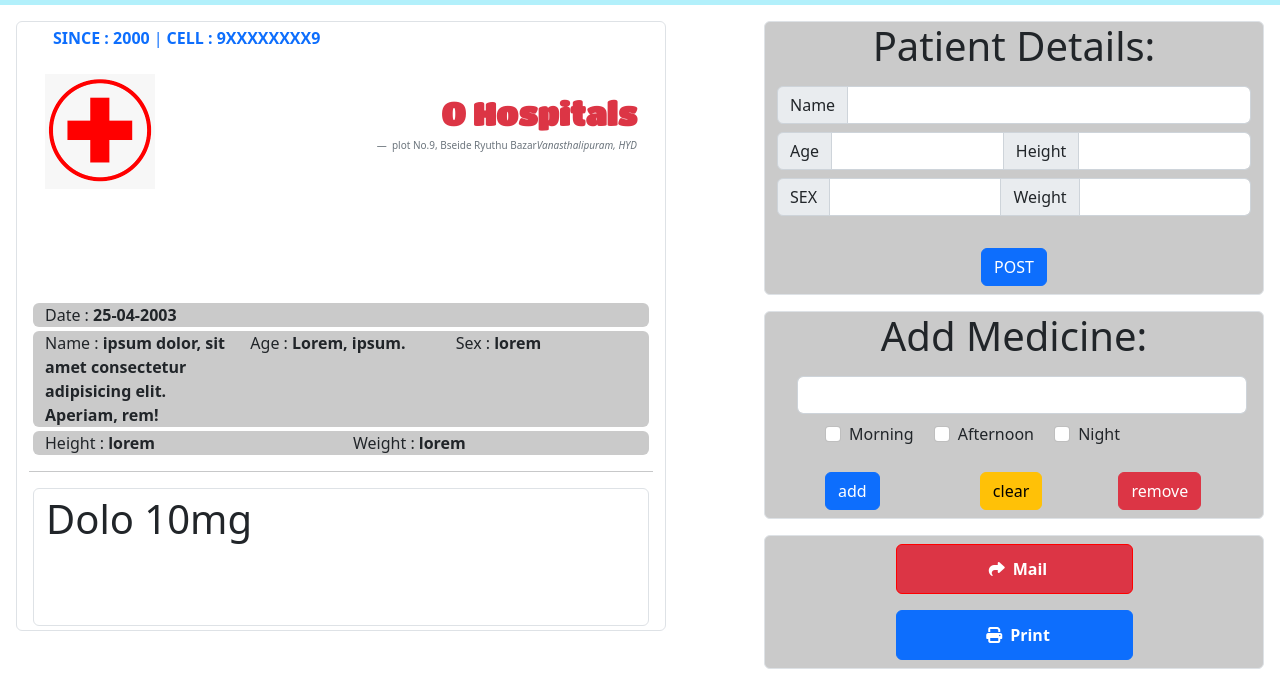
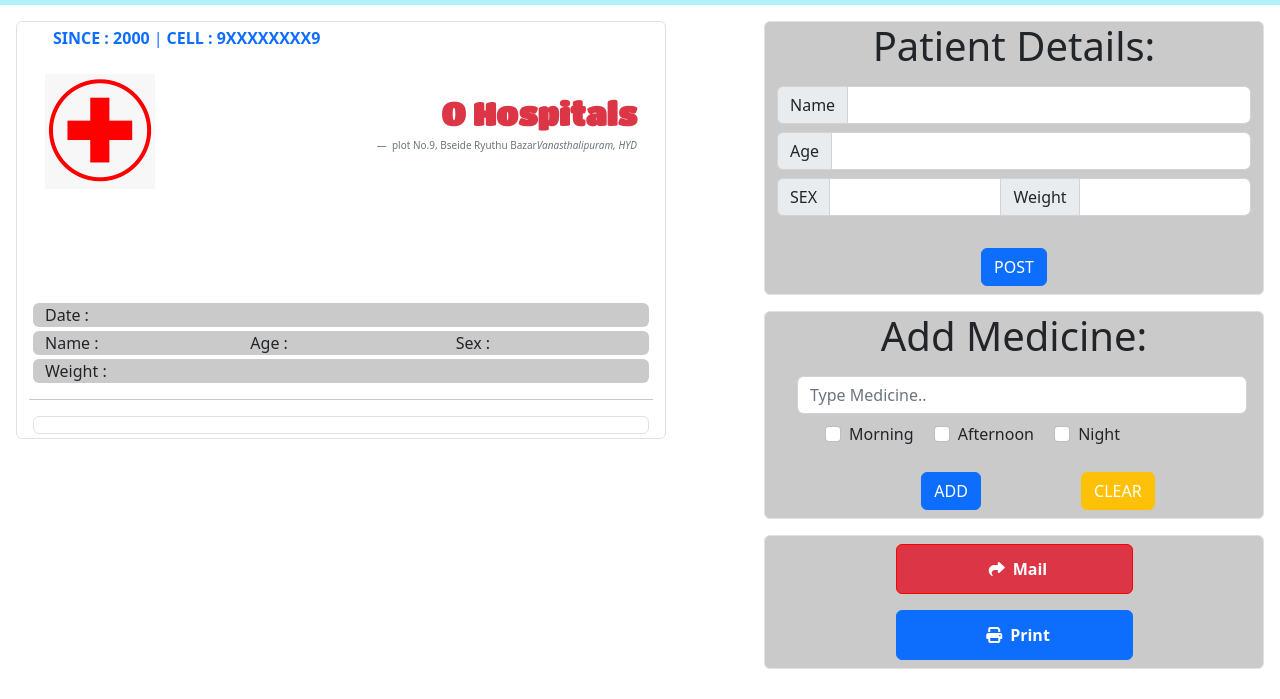
Before and after one commit to Ramini2504/EasyPrescribe, a plain HTML site: page index.html in a window 1280 px wide. Shown: the part 101-800 px from the top of the page. Drawn offline with nearby package versions, Linux system fonts and the light colour scheme.

Commit message:
totally completed

```diff
--- a/index.html
+++ b/index.html
@@ -49,22 +49,22 @@
                               </figure>
                         </div>
                     </div>
-                    <div class="row mx-1 text-dark rounded  w-70" style="background-color :rgb(202, 202, 202)"><div class="col">Date : <strong id="CuDate">25-04-2003</strong></div></div>
+                    <div class="row mx-1 text-dark rounded  w-70" style="background-color :rgb(202, 202, 202)"><div class="col">Date : <strong id="CuDate"></strong></div></div>
                     <div class="row my-1 mx-1 text-dark rounded" style="background-color :rgb(202, 202, 202)">
-                        <div class="col">Name : <strong id="tempName">ipsum dolor, sit amet consectetur adipisicing elit. Aperiam, rem!</strong></div>
-                        <div class="col">Age : <strong  id="tempAge">Lorem, ipsum.</strong></div>
-                        <div class="col">Sex : <strong id="tempSex">lorem</strong></div>
+                        <div class="col">Name : <strong id="tempName"></strong></div>
+                        <div class="col">Age : <strong  id="tempAge"></strong></div>
+                        <div class="col">Sex : <strong id="tempSex"></strong></div>
                     </div>
                     <div class="row mb-2 mx-1 text-dark rounded" style="background-color :rgb(202, 202, 202)">
-                        <div class="col">Height : <strong id="tempHeight">lorem</strong></div>
-                        <div class="col">Weight : <strong  id="tempWeight">lorem</strong></div>
+                        <div class="col">Weight : <strong  id="tempWeight"></strong></div>
                     </div>
                 </div>
                 <hr>
                 <div class="row border mx-1 mb-1 rounded" id="newMedic">
-                    <div class="text-dark fs-1 font-weight-bold" id="medicine">
-                        Dolo 10mg<br>
-                        <i class="ms-2 me-4" id="1"></i><i class="mx-4" id="2"></i><i class="mx-4" id="3"></i>
+                    <div class="text-dark fs-1 font-weight-bold">
+                        <div class="col" id="newNode">
+
+                        </div>
                     </div>
                     <div id="temp">
                         <p></p>
@@ -82,8 +82,6 @@
                 <div class="input-group my-2 w-70">
                     <span class="input-group-text text-dark">Age</span>
                     <input type="text" class="form-control" id="inputAge">
-                    <span class="input-group-text text-dark">Height</span>
-                    <input type="text" class="form-control" id="inputHeight">
                 </div>
                 <div class="input-group my-2 w-70">
                     <span class="input-group-text text-dark">SEX</span>
@@ -97,14 +95,16 @@
                     </button>
                 </div>
             </div>
-            <div class="container my-3 me-3 border rounded w-70" style="background-color: rgb(202, 202, 202); width: 500px;">
+            <div class="container my-3 me-3 border rounded w-70" style="background-color: rgb(202, 202, 202); width: 500px;" id="newMedic">
                 <p class="display-6 text-center bolder">Add Medicine:</p>
+                <div class="font-weight-bold" id="newNode">
                     <div class="container-fluid m-2">
-                    <form class="d-flex">
-                        <input class="form-control" type="text" id="inputMedic">
+                        <form class="d-flex" id="form">
+                            <input class="form-control" type="text" id="inputMedic" placeholder="Type Medicine..">
                         </form>
                     </div>
                     <div class="ms-5">
+                        <form id="form1">
                             <div class="form-check form-check-inline">
                             <input class="form-check-input" type="checkbox" id="inlineCheckbox1" value="Morning">
                             <label class="form-check-label" for="inlineCheckbox1">Morning</label>
@@ -117,10 +117,13 @@
                             <input class="form-check-input" type="checkbox" id="inlineCheckbox3" value="Night">
                             <label class="form-check-label" for="inlineCheckbox3">Night</label>
                           </div>
+                        </form>
+                          <div class="text-center">
+                            <button class="btn btn-primary mx-5 mt-4 mb-2" onclick="add()">ADD</button>
+                            <button class="btn btn-warning mx-5 mt-4 mb-2" style="color:white;" onclick="cls()">CLEAR</button>
                           </div>
-                <button class="btn btn-primary mx-5 mt-4 mb-2" onclick="add()">add</button>
-                <button class="btn btn-warning mx-5 mt-4 mb-2">clear</button>
-                <button class="btn btn-danger mx-4 mt-4 mb-2">remove</button>
+                    </div>
+                </div>
             </div>
             <div class="container my-3 me-3 border rounded w-70 text-center" style="background-color: rgb(202, 202, 202); width: 500px;">
                 <button class="btn btn-danger ml-3 my-2 w-50" style="height:50px; border-color: red;"><i class="fa-solid fa-share mx-2"></i><strong>Mail</strong></button>
@@ -129,80 +132,83 @@
         </div>
     </div>
     <script>
+        var a = 0;
         function post() {
             let nameFeild = document.getElementById('inputName').value
             let ageFeild = document.getElementById('inputAge').value
             let sexFeild = document.getElementById('inputSex').value
-            let heightFeild = document.getElementById('inputHeight').value
             let weightFeild = document.getElementById('inputWeight').value
 
             let nameT = document.getElementById('tempName')
             let ageT = document.getElementById('tempAge')
             let sexT = document.getElementById('tempSex')
-            let heightT = document.getElementById('tempHeight')
             let weightT = document.getElementById('tempWeight')
             let dateT = document.getElementById('CuDate')
 
-            const d = new Date()
+            var dateObj = new Date();
+            var month = dateObj.getUTCMonth() + 1; //months from 1-12
+            var day = dateObj.getUTCDate();
+            var year = dateObj.getUTCFullYear();
+            var time = dateObj.getTime();
+            var hrs = dateObj.getHours();
+            var mins = dateObj.getMinutes();
+            var sec = dateObj.getSeconds();
+            const d = day+"-"+month+"-"+year+"(Time - "+hrs+":"+mins+":"+sec+")"
             dateT.innerHTML = d
             nameT.innerHTML = nameFeild
             ageT.innerHTML = ageFeild
             sexT.innerHTML = sexFeild
             weightT.innerHTML = weightFeild
-            heightT.innerHtml = heightFeild
 
         }
         function add() {
-            let Medic = document.getElementById('inputMedic').value.toUpperCase()
-            let Medicine = document.getElementById('Medicine')
-            Medicine.innerHTML = Medic;
-            let newNode = document.createElement("div");
-            newNode.classList.add("text-dark");
-            newNode.classList.add("fs-1");
-            newNode.classList.add("font-weight-bold");
-            let addMedic = document.getElementById("newMedic");
-            let p = document.getElementById("temp");
-
-            addMedic.insertBefore(newNode, p);
-
-            let value1 = document.getElementById("inlineCheckbox1").value
-            let value2 = document.getElementById("inlineCheckbox2").value
-            let value3 = document.getElementById("inlineCheckbox3").value
+            let Medic = document.getElementById("inputMedic").value
             let check1 = document.getElementById("inlineCheckbox1")
             let check2 = document.getElementById("inlineCheckbox2")
             let check3 = document.getElementById("inlineCheckbox3")
-            let i1 = document.getElementById("1").value
-            let i2 = document.getElementById("2").value
-            let i3 = document.getElementById("3").value
+
+            var new_div = document.createElement("div")
+            var new_i_1 = document.createElement("i")
+
+            new_div.innerHTML = (++a)+".  "+Medic
+            document.getElementById("newNode").appendChild(new_div)
+
             if(check1.checked && check2.checked && check3.checked) {
-                document.getElementById("1").innerHTML = "<i class=\"fa-solid fa-circle\"></i>"
-                document.getElementById("2").innerHTML = "<i class=\"fa-solid fa-circle\"></i>"
-                document.getElementById("3").innerHTML = "<i class=\"fa-solid fa-circle\"></i>"
+                new_i_1.innerHTML = "<i class=\"fa-solid fa-circle\"></i>------<i class=\"fa-solid fa-circle\"></i>------<i class=\"fa-solid fa-circle\"></i>"
+                document.getElementById("newNode").appendChild(new_i_1)
             }else if(check1.checked && check2.checked) {
-                document.getElementById("1").innerHTML = "<i class=\"fa-solid fa-circle\"></i>"
-                document.getElementById("2").innerHTML = "<i class=\"fa-solid fa-circle\"></i>"
-                document.getElementById("3").innerHTML = "<i class=\"fa-regular fa-circle\"></i>"
+                new_i_1.innerHTML = "<i class=\"fa-solid fa-circle\"></i>------<i class=\"fa-solid fa-circle\"></i>------<i class=\"fa-regular fa-circle\"></i>"
+                document.getElementById("newNode").appendChild(new_i_1)
             }else if(check1.checked && check3.checked) {
-                document.getElementById("1").innerHTML = "<i class=\"fa-solid fa-circle\"></i>"
-                document.getElementById("3").innerHTML = "<i class=\"fa-solid fa-circle\"></i>"
-                document.getElementById("2").innerHTML = "<i class=\"fa-regular fa-circle\"></i>"
+                new_i_1.innerHTML = "<i class=\"fa-solid fa-circle\"></i>------<i class=\"fa-regular fa-circle\"></i>-----<i class=\"fa-solid fa-circle\"></i>"
+                document.getElementById("newNode").appendChild(new_i_1)
             }else if(check2.checked && check3.checked) {
-                document.getElementById("2").innerHTML = "<i class=\"fa-solid fa-circle\"></i>"
-                document.getElementById("3").innerHTML = "<i class=\"fa-solid fa-circle\"></i>"
-                document.getElementById("1").innerHTML = "<i class=\"fa-regular fa-circle\"></i>"
+                new_i_1.innerHTML = "<i class=\"fa-regular fa-circle\"></i>------<i class=\"fa-solid fa-circle\"></i>------<i class=\"fa-solid fa-circle\"></i>"
+                document.getElementById("newNode").appendChild(new_i_1)
             }else if(check1.checked) {
-                document.getElementById("1").innerHTML = "<i class=\"fa-solid fa-circle\"></i>"
-                document.getElementById("2").innerHTML = "<i class=\"fa-regular fa-circle\"></i>"
-                document.getElementById("3").innerHTML = "<i class=\"fa-regular fa-circle\"></i>"
+                new_i_1.innerHTML = "<i class=\"fa-solid fa-circle\"></i>------<i class=\"fa-regular fa-circle\"></i>------<i class=\"fa-regular fa-circle\"></i>"
+                document.getElementById("newNode").appendChild(new_i_1)
             }else if(check2.checked) {
-                document.getElementById("2").innerHTML = "<i class=\"fa-solid fa-circle\"></i>"
-                document.getElementById("1").innerHTML = "<i class=\"fa-regular fa-circle\"></i>"
-                document.getElementById("3").innerHTML = "<i class=\"fa-regular fa-circle\"></i>"
+                new_i_1.innerHTML = "<i class=\"fa-regular fa-circle\"></i>-----<i class=\"fa-solid fa-circle\"></i>------<i class=\"fa-regular fa-circle\"></i>"
+                document.getElementById("newNode").appendChild(new_i_1)
             }else if(check3.checked) {
-                document.getElementById("3").innerHTML = "<i class=\"fa-solid fa-circle\"></i>"
-                document.getElementById("1").innerHTML = "<i class=\"fa-regular fa-circle\"></i>"
-                document.getElementById("2").innerHTML = "<i class=\"fa-regular fa-circle\"></i>"
+                new_i_1.innerHTML = "<i class=\"fa-regular fa-circle\"></i>------<i class=\"fa-regular fa-circle\"></i>-----<i class=\"fa-solid fa-circle\"></i>"
+                document.getElementById("newNode").appendChild(new_i_1)
+
+            }else {
+                new_i_1.innerHTML = " "
+                document.getElementById("newNode").appendChild(new_i_1)
             }
+            var form = document.getElementById('form');
+            var form1 = document.getElementById('form1')
+            form.reset();
+            form1.reset();
+        }
+        function cls() {
+            var form = document.getElementById('form');
+            var form1 = document.getElementById('form1')
+            form.reset();
+            form1.reset();
         }
         function Pprint() {
             var printContents = document.getElementById("presc").innerHTML;
```
Lines whose indentation alone changed are shown as unchanged.
